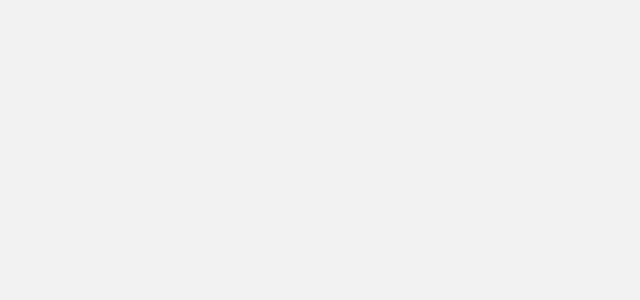
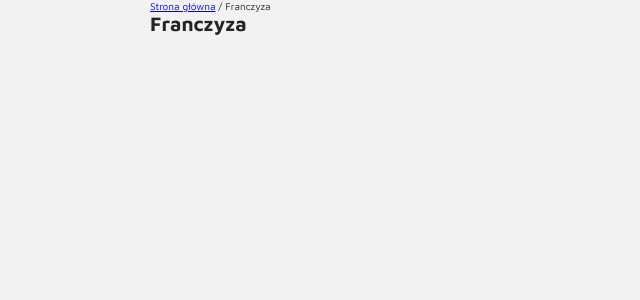
Before and after one commit to roman1417/Zadanie-testowe, a Vue app: page / in a window 1280 px wide. Shown: the top 300 px of the page, without its empty margins (0-640 px from the left). Built offline with nearby package versions, Linux system fonts and the light colour scheme.

Commit message:
Attaching banner to app

```diff
--- a/src/App.vue
+++ b/src/App.vue
@@ -1,10 +1,34 @@
 <template>
-  <div></div>
+  <main-banner
+    :images="bannerData.images"
+    :title="bannerData.title"
+    :path="bannerData.path"
+    :current-page="bannerData.currentPage"
+  ></main-banner>
 </template>
 
 <script>
+import MainBanner from './components/banner/MainBanner.vue';
+
 export default {
   name: 'App',
+  data() {
+    return {
+      bannerData: {
+        images: {
+          large: '../../assets/images/banner_1920x467.jpg',
+          medium: '../../assets/images/banner_1024x249.jpg',
+          small: '../../assets/images/banner_411x100.jpg',
+        },
+        title: 'Franczyza',
+        path: ['Strona główna'],
+        currentPage: 'Franczyza',
+      },
+    };
+  },
+  components: {
+    MainBanner,
+  },
 };
 </script>
 
--- a/src/components/banner/BreadcrumbItem.vue
+++ b/src/components/banner/BreadcrumbItem.vue
@@ -1,10 +1,16 @@
 <template>
-  <a href="/"></a>
+  <a href="/">{{ value }}</a>
   <span class="separator">&nbsp;/&nbsp;</span>
 </template>
 
 <script>
 export default {
   name: 'BreadcrumbItem',
+  props: {
+    value: {
+      type: String,
+      reqired: true,
+    },
+  },
 };
 </script>
--- a/src/components/banner/MainBanner.vue
+++ b/src/components/banner/MainBanner.vue
@@ -2,15 +2,45 @@
   <div class="banner">
     <base-container>
       <div class="banner__claim">
-        <div class="banner__breadcrumbs"></div>
-        <h1 class="banner__title"></h1>
+        <div class="banner__breadcrumbs">
+          <breadcrumb-item
+            v-for="item in path"
+            :key="item"
+            :value="item"
+          ></breadcrumb-item>
+          <span>{{ currentPage }}</span>
+        </div>
+        <h1 class="banner__title">{{ title }}</h1>
       </div>
     </base-container>
   </div>
 </template>
 
 <script>
+import BreadcrumbItem from './BreadcrumbItem.vue';
+
 export default {
   name: 'MainBanner',
+  props: {
+    images: {
+      type: Object,
+      required: true,
+    },
+    title: {
+      type: String,
+      required: true,
+    },
+    path: {
+      type: Array,
+      required: true,
+    },
+    currentPage: {
+      type: String,
+      required: true,
+    },
+  },
+  components: {
+    BreadcrumbItem,
+  },
 };
 </script>
```
